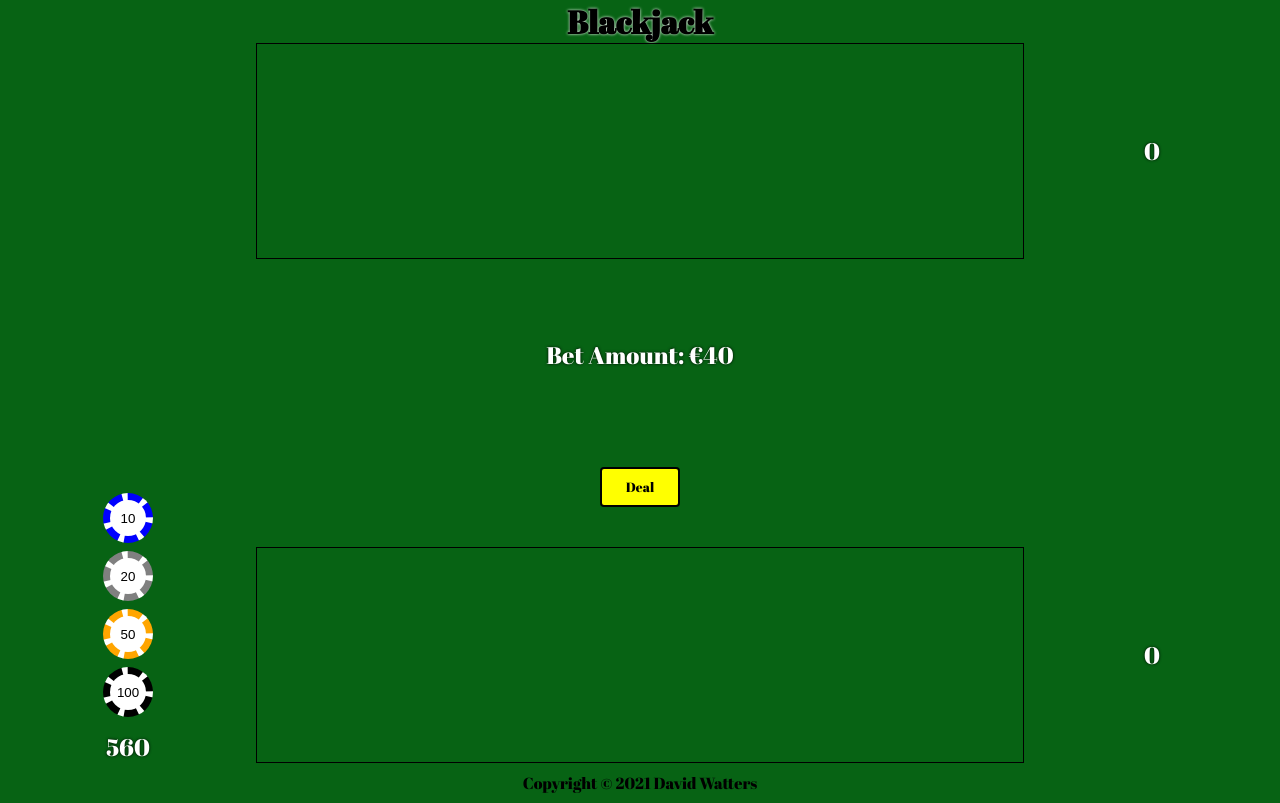
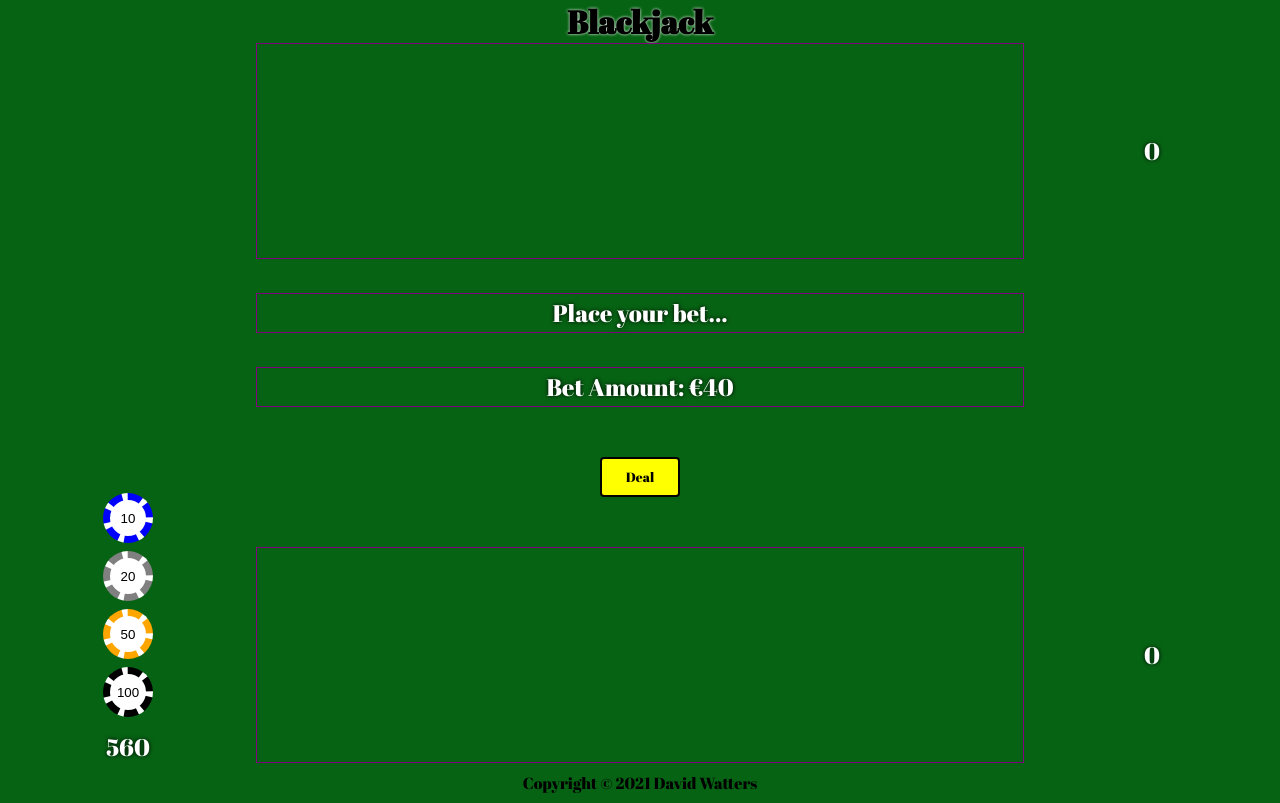
Before and after one commit to davewatters/js-blackjack, a plain HTML site: page index.html in a window 1280 px wide. Both pictures are taken after a click on the button "Play". Drawn offline with Linux system fonts and the light colour scheme.

Commit message:
feat: add status div to display game status message

```diff
--- a/assets/css/style.css
+++ b/assets/css/style.css
@@ -81,13 +81,13 @@ footer {
 .score-colour {
   font-size: x-large;
   color: white;
-  text-shadow: black 0px 0px 3px; /* color offset-x offset-y blur-radius */
+  text-shadow: black 0px 0px 4px; /* color offset-x offset-y blur-radius */
 }
 
 .msg-text {
   font-size: x-large;
   color: white;
-  text-shadow: black 0px 0px 3px; /* color offset-x offset-y blur-radius */
+  text-shadow: black 0px 0px 4px; /* color offset-x offset-y blur-radius */
   /* color: #fff;
   text-shadow: 1px 0 0 #000, 0 -1px 0 #000, 0 1px 0 #000, -1px 0 0 #000; */
 }
@@ -105,7 +105,6 @@ footer {
 }
 
 #centre-container {
-  /* width: 20rem; */
   width: 60%;
 }
 
@@ -114,21 +113,27 @@ footer {
 }
 
 #dealer-section {
-  border: 1px solid black; /* temp */
+  border: 1px solid purple; /* temp */
   height: 30%;
   width: 100%;
   align-items: center;
   justify-content: flex-start;
 }
 
-#status-section {
-  /* border: 1px solid black; temp */
-  height: 20%;
+#status {
+  border: 1px solid purple; /* temp */
+  height: 4rem;
+  width: 100%;
+}
+
+#bet {
+  border: 1px solid purple; /* temp */
+  height: 4rem;
   width: 100%;
 }
 
 #player-section {
-  border: 1px solid black;
+  border: 1px solid purple; /* temp */
   height: 30%;
   width: 100%;
   align-items: center;
--- a/assets/js/script.js
+++ b/assets/js/script.js
@@ -54,13 +54,13 @@ function createDeck() {
 }
 
 /**
- * Random sort passed-in array using
- * well know algorithm
+ * Randomly sort a passed-in array using
+ * a well know algorithm
  */
 function shuffleDeck(deck) {
   let j, tmp;
   let len = deck.length;
-  document.getElementById('status-section').textContent = "Shuffling deck...";
+  document.getElementById('status').textContent = "Shuffling deck...";
   for (let i = 0; i < len; i++) {
     // store the card at position i to tmp
     tmp = deck[i];
@@ -72,7 +72,6 @@ function shuffleDeck(deck) {
     deck[j] = tmp;
   }
 }
-
 
 /**
  * Deals the opening two cards to each player.
@@ -115,7 +114,7 @@ function dealCard(pObj) {
 
     // check if bust
     if (pObj.score > 21) {
-      document.getElementById('status-section').innerHTML = "You've bust..  House wins!";
+      document.getElementById('status').textContent = "You've bust..  House wins!";
       handOver = true;
     }
     console.log('payer got card number ' +cardCount);
@@ -143,7 +142,7 @@ function dealCard(pObj) {
 
     // check if bust
     if (pObj.score > 21) {
-      document.getElementById('status-section').innerHTML = "Dealer busts.. You win!";
+      document.getElementById('status').innerHTML = "Dealer busts.. You win!";
       player.stack += (betAmt * 2);
       handOver = true;
     }
@@ -186,6 +185,9 @@ function sleep(ms) {
   }
 }
 
+//
+//
+//
 function resetGame() {
   gameOver = false;
   player.stack = 600;
@@ -205,6 +207,13 @@ function newHand() {
   player.score = 0;
   document.getElementById('dealer-score').textContent = dealer.score;
   document.getElementById('player-score').textContent = player.score;
+  //clear the players' hands
+  while (dealer.hand.length) {
+    dealer.hand.pop();
+  }
+  while (player.hand.length) {
+    player.hand.pop();
+  }
   //clear the card divs
   let dDiv = document.getElementById("dealer-section");
   while (dDiv.childElementCount) {
@@ -218,20 +227,17 @@ function newHand() {
   // temp - until event listeners for chip btns are written
   let chipVal = (autoLastBet) ? betAmt : 0;
   placeBet(chipVal);
+  document.getElementById('btn-deal').style.display = 'block';
 }
 
 //
-// called by: click-Play event
+// called by:
 //
 function placeBet(chipVal) {
-  // play btn toggle off
-
-  // Would like to add a sleep() function here to show messages
-  // Place bet code here
-  //
+  document.getElementById('status').textContent = "Place your bet...";
   betAmt += chipVal;
   player.stack -= betAmt;
-  document.getElementById('status-section').textContent = "Bet Amount: €" +betAmt;
+  document.getElementById('bet').textContent = "Bet Amount: €" +betAmt;
   document.getElementById('stack').textContent = player.stack;
 }
 
@@ -239,10 +245,9 @@ function placeBet(chipVal) {
 * Event listeners
 */
 document.getElementById("btn-play").addEventListener("click", function() {
+  document.getElementById('btn-play').style.display = 'none';
   shuffleDeck(deck);
   newHand();
-  document.getElementById('btn-play').style.display = 'none';
-  document.getElementById('btn-deal').style.display = 'block';
 });
 
 document.getElementById("btn-deal").addEventListener("click", function() {
@@ -255,7 +260,6 @@ document.getElementById("btn-deal").addEventListener("click", function() {
 document.getElementById("btn-hit").addEventListener("click", function() {
   dealCard(player);
   if (handOver) {
-    document.getElementById('btn-deal').style.display = 'block';
     document.getElementById('btn-hit').style.display = 'none';
     document.getElementById('btn-stay').style.display = 'none';
     newHand();
@@ -263,12 +267,11 @@ document.getElementById("btn-hit").addEventListener("click", function() {
 });
 
 document.getElementById("btn-stay").addEventListener("click", function() {
+  document.getElementById('btn-stay').style.display = 'none';
+  document.getElementById('btn-hit').style.display = 'none';
   while (!handOver) {
     dealCard(dealer);
   }
-  document.getElementById('btn-deal').style.display = 'block';
-  document.getElementById('btn-hit').style.display = 'none';
-  document.getElementById('btn-stay').style.display = 'none';
   newHand();
 });
 
--- a/index.html
+++ b/index.html
@@ -24,7 +24,8 @@
     </div>
     <div id="centre-container" class="flex-col flex-jc-sb">
       <div id="dealer-section" class="flex-row"></div>
-      <div id="status-section" class="flex-row flex-ai-c msg-text "></div>
+      <div id="status" class="flex-row flex-ai-c msg-text"></div>
+      <div id="bet" class="flex-row flex-ai-c msg-text"></div>
       <div id="controls-section" class="flex-row flex-ai-c">
         <button id="btn-play" class="btn">Play</button>
         <button id="btn-settings" class="btn">Settings</button>
```
